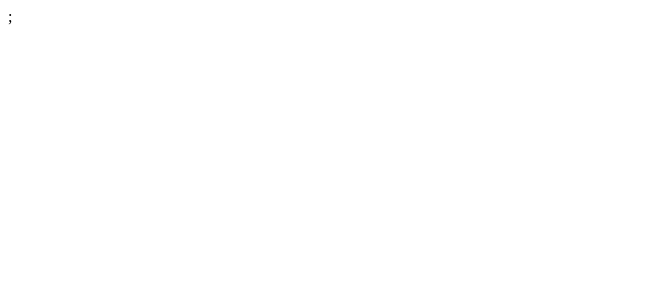
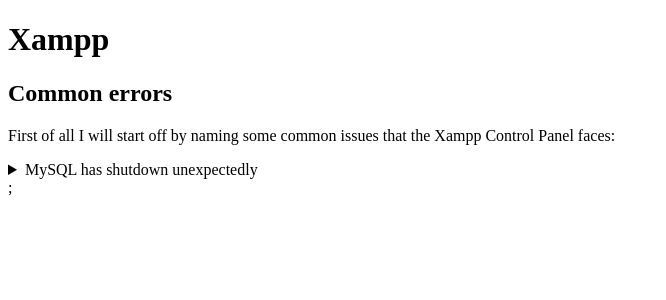
Before and after one commit to Yorick20022/Nextra-FiveM, a Next.js app: page /General/Xampp in a window 1280 px wide. Shown: the top 300 px of the page, without its empty margins (0-666 px from the left). Built offline with nearby package versions, Linux system fonts and the light colour scheme.

Commit message:
added some info into the xampp file

```diff
--- a/pages/General/Xampp.mdx
+++ b/pages/General/Xampp.mdx
@@ -0,0 +1,19 @@
+---
+title: Xampp
+description: Why should we for once and forever termninate Xampp from the face of this planet?
+---
+
+import {Steps} from 'nextra-theme-docs';
+import {Callout} from 'nextra/components';
+import { Tabs } from 'nextra/components'
+import LinkButton from '../../components/link_button';
+
+# Xampp
+
+## Common errors
+
+First of all I will start off by naming some common issues that the Xampp Control Panel faces:
+
+<details>
+  <summary>MySQL has shutdown unexpectedly</summary>
+</details>
```
